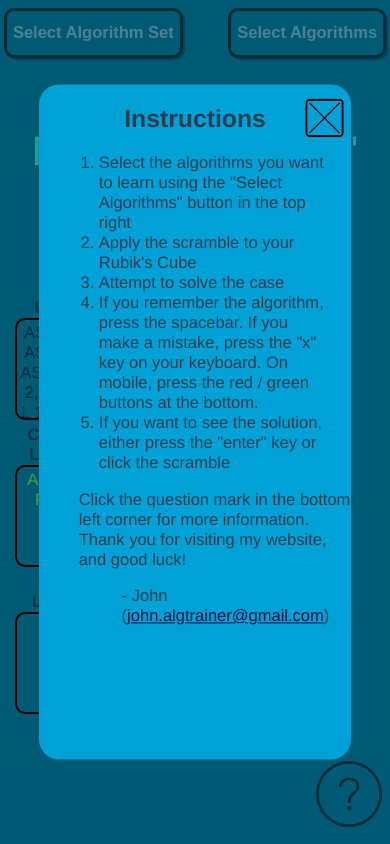
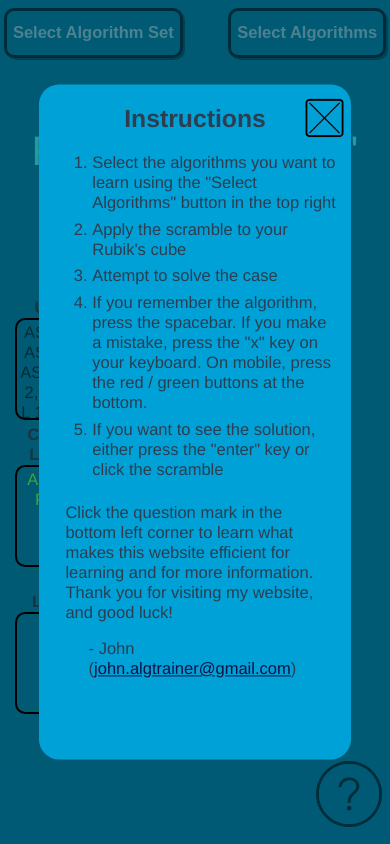
Before and after one commit to LeedsJohn/vue-algorithm-trainer, a Vue app: page / in a window 390 px wide. Both pictures are taken after a click on the button "CMLL". Built offline with nearby package versions, Linux system fonts and the light colour scheme.

Commit message:
Improve mobile style

```diff
--- a/src/components/scramble/TheInstructions.vue
+++ b/src/components/scramble/TheInstructions.vue
@@ -6,17 +6,28 @@
         Select the algorithms you want to learn using the "Select Algorithms"
         button in the top right
       </li>
-      <li>Apply the scramble to your Rubik's Cube</li>
+      <li>Apply the scramble to your Rubik's cube</li>
       <li>Attempt to solve the case</li>
       <li>
         If you remember the algorithm, press the spacebar. If you make a
         mistake, press the "x" key on your keyboard. On mobile, press the red /
         green buttons at the bottom.
       </li>
-      <li>If you want to see the solution, either press the "enter" key or click the scramble</li>
+      <li>
+        If you want to see the solution, either press the "enter" key or click
+        the scramble
+      </li>
     </ol>
-    <p class="more-info">Click the question mark in the bottom left corner for more information. Thank you for visiting my website, and good luck!</p>
-    <p class="name"> - John (<a class="email" href="mailto:john.algtrainer@gmail.com">john.algtrainer@gmail.com</a>)</p>
+    <p class="more-info">
+      Click the question mark in the bottom left corner to learn what makes this
+      website efficient for learning and for more information. Thank you for
+      visiting my website, and good luck!
+    </p>
+    <p class="name">
+      - John (<a class="email" href="mailto:john.algtrainer@gmail.com"
+        >john.algtrainer@gmail.com</a
+      >)
+    </p>
   </base-foreground>
 </template>
 
@@ -56,17 +67,20 @@ export default {
 
 <style scoped>
 ol {
-    margin-left: 1.2rem;
-    margin-right: 1.2rem;
+  margin-left: 0.8rem;
+  margin-right: 0.8rem;
 }
 
 li {
   text-align: left;
+  padding-bottom: 0.4rem;
 }
 
-  .more-info, .name {
+.more-info,
+.name {
   text-align: left;
-    margin-left: 2.4rem;
+  margin-left: 1.6rem;
+  margin-right: 1.2rem;
 }
 
 .more-info {
@@ -74,7 +88,7 @@ export default {
 }
 
 .name {
-    margin-left: 5rem;
+  margin-left: 3rem;
   margin-top: 1rem;
 }
 
@@ -85,5 +99,4 @@ export default {
 .email:hover {
   color: #337;
 }
-
 </style>
```
Lines whose indentation alone changed are shown as unchanged.
